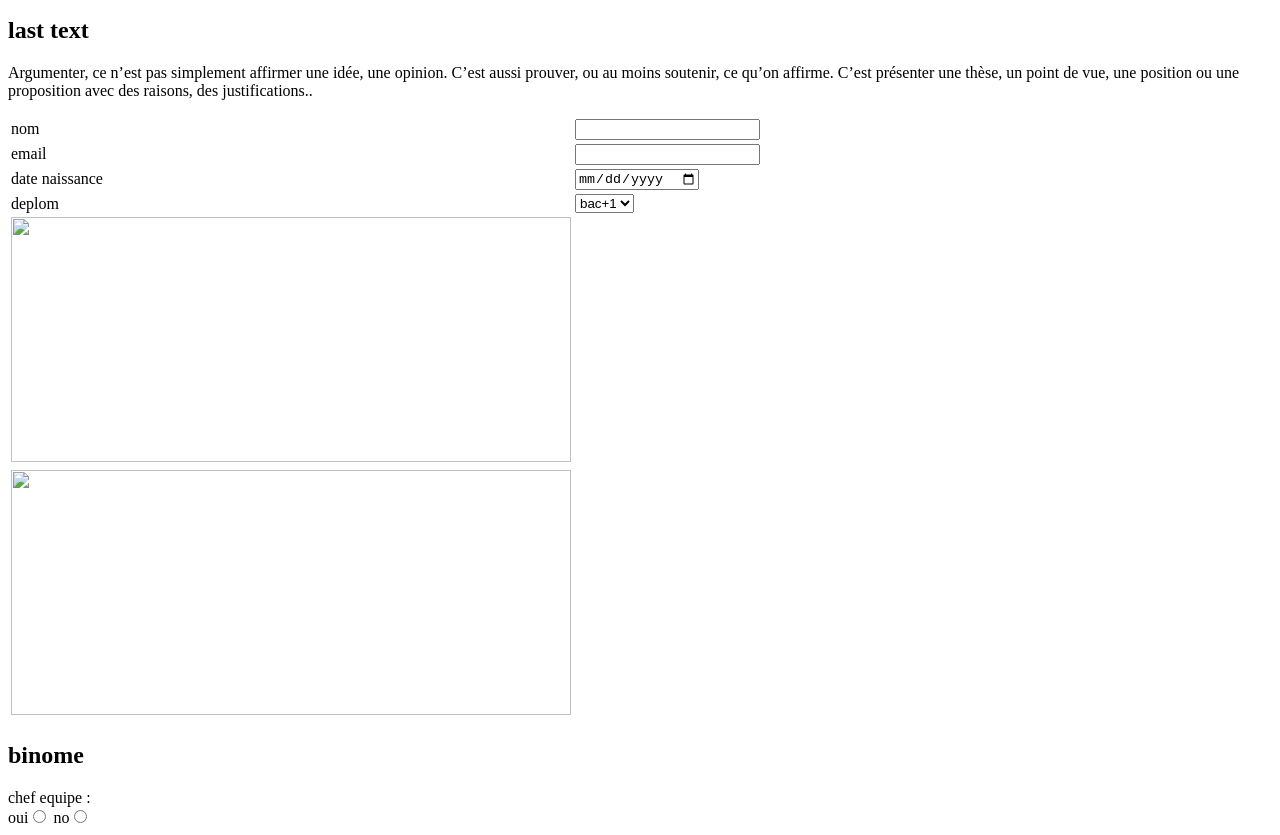
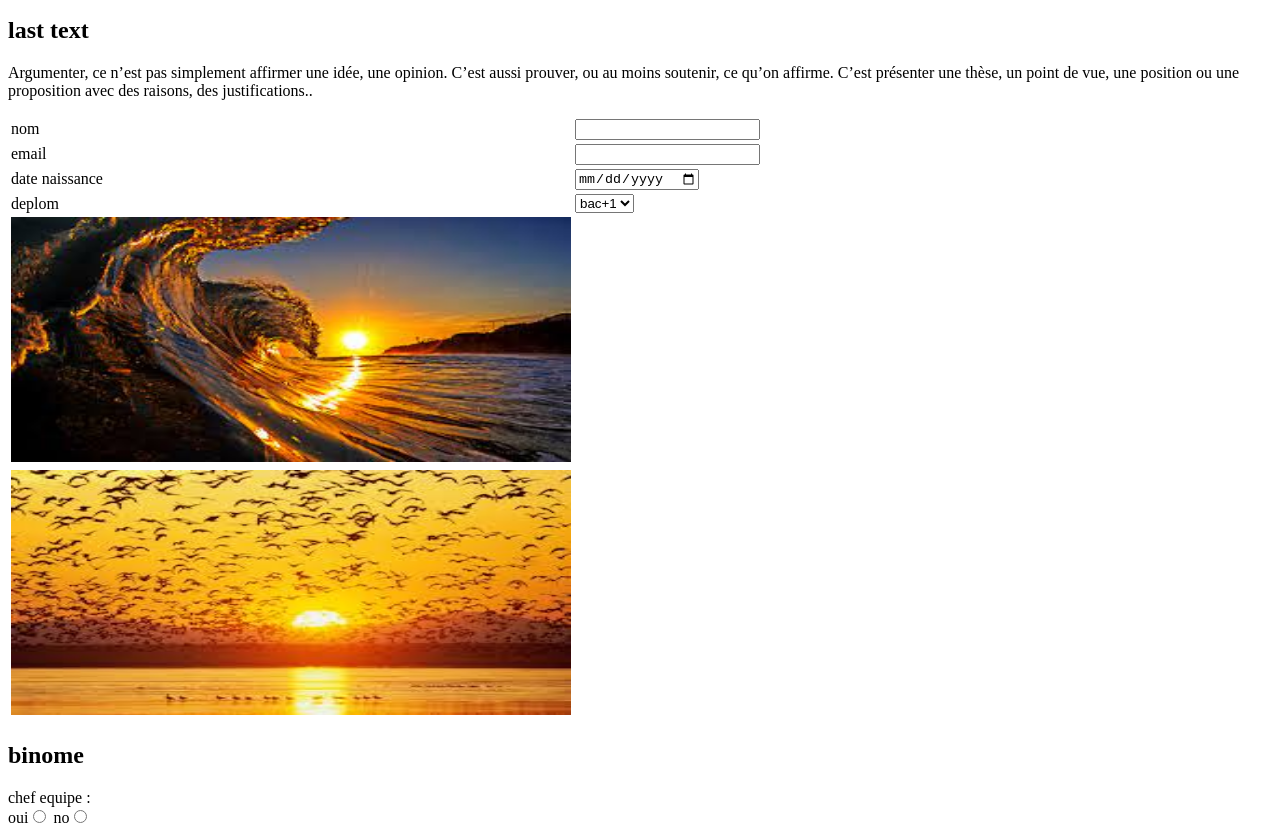
Before and after one commit to hasnaerguig1999/first-site-with-html-and-css, a plain HTML site: page last_page.html in a window 1280 px wide. Shown: the part 145-980 px from the top of the page. Drawn offline with Linux system fonts and the light colour scheme.

Commit message:
Update last_page.html

```diff
--- a/last_page.html
+++ b/last_page.html
@@ -29,12 +29,12 @@
                                <option value="r1">bac+3</option></select></td>
 
       </tr>
-         <td>  <img src="../Downloads/téléchargement1.jfif" alt="" width="560" height="245"> </td>
+         <td>  <img src="téléchargement1.jfif" alt="" width="560" height="245"> </td>
 
          </tr>
 
       <tr>
-        <td> <img src="../Downloads/images2.jfif" alt="" width="560" height="245"></td>
+        <td> <img src="images2.jfif" alt="" width="560" height="245"></td>
       </tr>
 
    </table>
```
